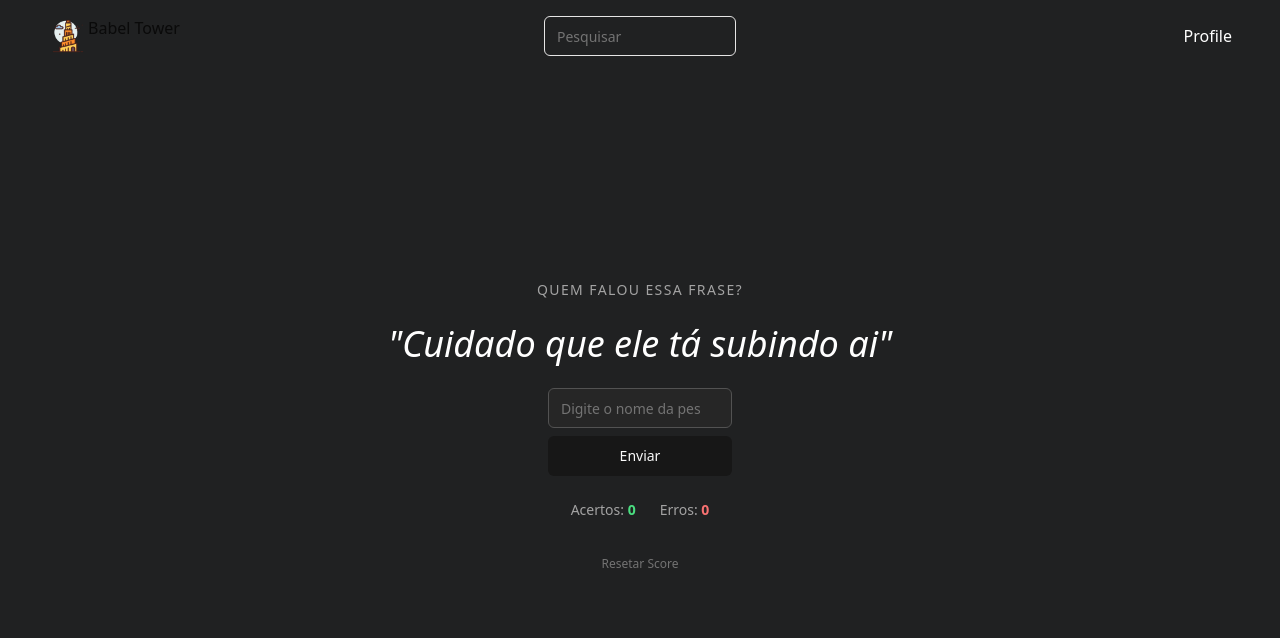
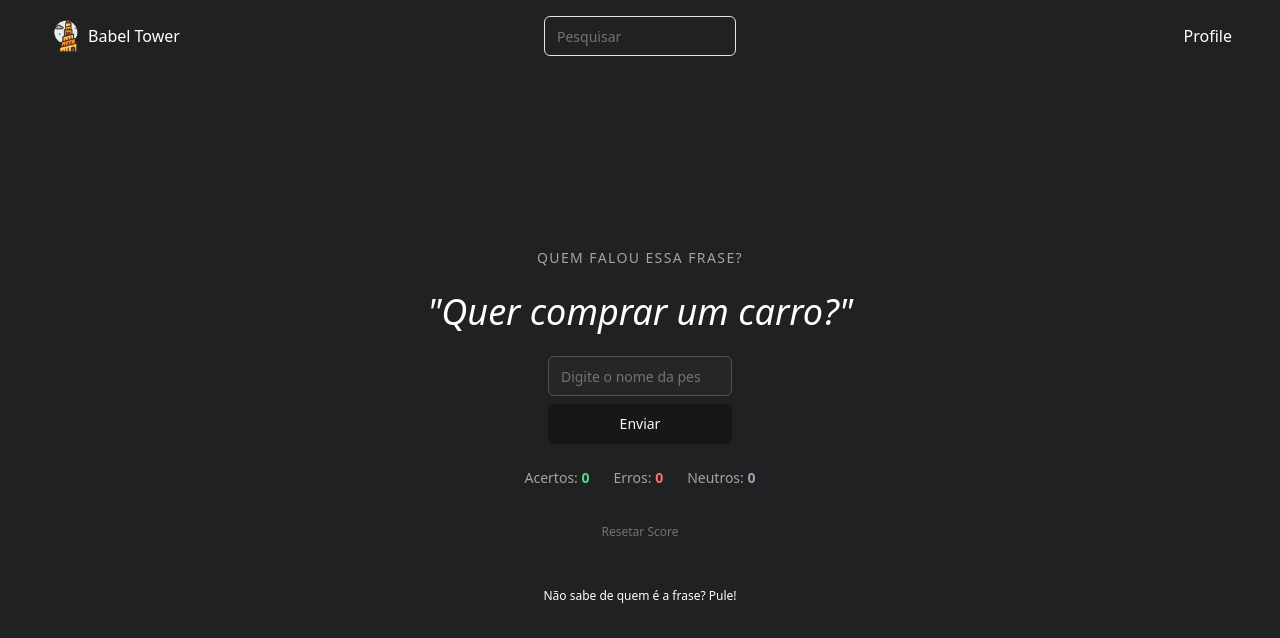
Before and after one commit to WendelSilvestre/babel-tower, a React (Vite) app in the folder interface/: page /phrase in a window 1280 px wide. Shown: the top 638 px of the page. Built offline with nearby package versions, Linux system fonts and the light colour scheme.

Commit message:
Add next phrase option

```diff
--- a/interface/src/components/searchHeader.jsx
+++ b/interface/src/components/searchHeader.jsx
@@ -26,9 +26,9 @@ export function RouteSelection() {
     <header className="flex my-4 mx-12">
       <section className="flex flex-row items-center justify-between w-full">
         <div>
-          <a className="flex flex-row no-underline" href="/">
+          <a className="flex flex-row no-underline items-center" href="/">
             <img alt="babel-tower" src="./src/assets/babel-icon.png" width="40" height="45" />
-            <p>Babel Tower</p>
+            <p className="text-white">Babel Tower</p>
           </a>
         </div>
         <div className="absolute left-1/2 -translate-x-1/2">
--- a/interface/src/pages/phrase/phrase.jsx
+++ b/interface/src/pages/phrase/phrase.jsx
@@ -23,6 +23,10 @@ const phrases = [
     { "person": "Leandro", "phrase": "Ta achando que a vida é um morango?" },
     { "person": "Leandro", "phrase": "Quer comprar um carro?" },
 
+    { "person": "João", "phrase": "Hum?!" },
+    { "person": "João", "phrase": "Oi??????" },
+    { "person": "João", "phrase": "Poha Fakiani" },
+
     { "person": "Eiji", "phrase": "Abril os braços é abraço" },
     { "person": "Eiji", "phrase": "Esse merda do Massu" },
 
@@ -31,6 +35,7 @@ const phrases = [
     { "person": "Massu", "phrase": "É o merda do Brunoeiji" },
     { "person": "Massu", "phrase": "É cíclico" },
 
+    { "person": "Cabral", "phrase": "Kóe mané" },
     { "person": "Cabral", "phrase": "Se tá duro dorme" },
 
     { "person": "Delson", "phrase": "First try!" },
@@ -47,7 +52,6 @@ const phrases = [
     { "person": "Gustavo", "phrase": "Pessoas vemos, costumes não sabemos" },
     { "person": "Gustavo", "phrase": "O maldito homem que acredita no homem" },
     { "person": "Gustavo", "phrase": "A dor do parto é grande, mas devo partir" },
-
 
     { "person": "PC", "phrase": "." },
     { "person": "PC", "phrase": "É outras conversas" },
@@ -68,6 +72,7 @@ export default function Phrase() {
     const [input, setInput] = useState("");
     const [score, setScore] = useState(0);
     const [error, setError] = useState(0);
+    const [neutral, setNeutral] = useState(0);
 
     function validateInput(input) {
         if (input.trim().toLowerCase() === current.person.toLowerCase()) {
@@ -94,9 +99,20 @@ export default function Phrase() {
         }
     }
 
+    function neutralScore() {
+        setNeutral(neutral + 1)
+        let next;
+        do {
+            next = phrases[Math.floor(Math.random() * phrases.length)];
+        } while (next.text === current.phrase && phrases.length > 1);
+        setCurrent(next);
+        setInput("");
+    }
+
     function resetScore() {
         setScore(0);
         setError(0);
+        setNeutral(0)
     }
 
     return (
@@ -124,9 +140,13 @@ export default function Phrase() {
                 <div className="flex gap-6 text-sm text-neutral-400">
                     <span>Acertos: <span className="text-green-400 font-semibold">{score}</span></span>
                     <span>Erros: <span className="text-red-400 font-semibold">{error}</span></span>
+                    <span>Neutros: <span className="text-gray-400 font-semibold">{neutral}</span></span>
                 </div>
                 <Button variant="ghost" className="text-neutral-500 hover:text-white text-xs" onClick={resetScore}>
                     Resetar Score
+                </Button>
+                <Button variant="ghost" className="text-neutral-500 text-white hover:text-white text-xs" onClick={neutralScore}>
+                    Não sabe de quem é a frase? Pule!
                 </Button>
             </div>
         </>
--- a/interface/src/styles/global.css
+++ b/interface/src/styles/global.css
@@ -16,7 +16,7 @@
     --secondary-foreground: 0 0% 9%;
     --muted: 0 0% 96.1%;
     --muted-foreground: 0 0% 45.1%;
-    --accent: 0 0% 96.1%;
+    --accent: 0 0% 20%;
     --accent-foreground: 0 0% 9%;
     --destructive: 0 84.2% 60.2%;
     --destructive-foreground: 0 0% 98%;
```
Also changed, not shown: interface/src/components/styles.css (added).
